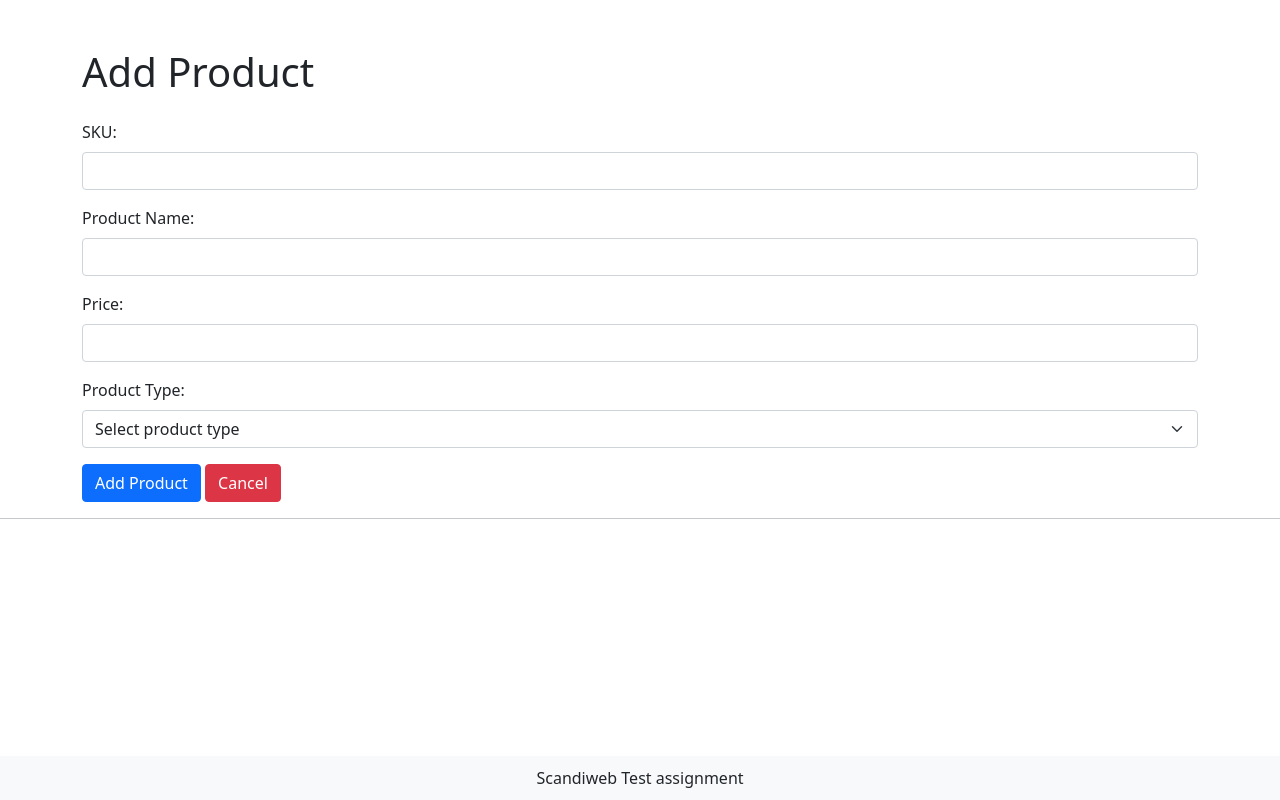
After one commit to hasnamohamed/task, a PHP site: page /task/src/Views/products/add-product.php in a window 1280 px wide. The commit adds this page. Run offline with PHP 8.4, Linux system fonts and the light colour scheme.

Commit message:
add footer and product description

```diff
--- /dev/null
+++ b/assets/css/style.css
@@ -0,0 +1,11 @@
+.footer {
+    background-color: #f8f9fa;
+    padding: 10px 0;
+    position: fixed;
+    bottom: 0;
+    width: 100%;
+    text-align: center;
+}
+.dynamic-field {
+    display: none;
+}
--- a/assets/js/product-attribute.js
+++ b/assets/js/product-attribute.js
@@ -1,19 +1,16 @@
-$(document).ready(function() {
-    $('#product-type').on('change', function() {
+$(document).ready(function () {
+    $('#productType').on('change', function () {
         $('.dynamic-field').hide();
         var selectedType = $(this).val();
         $('#size, #weight, #height, #width, #length').prop('required', false);
 
-        if (selectedType)
+        if (selectedType){
             $('#' + selectedType + '-fields').show();
-
-        if (selectedType == 'dvd')
-            $('#size').prop('required', true);
-         else if (selectedType == 'book')
-            $('#weight').prop('required', true);
-         else if (selectedType == 'furniture')
-            $('#height, #width, #length').prop('required', true);
+            $('.'+ selectedType).prop('required', true);
+            $('#description').text('');
+            $('#description').text('Please provide the '+$(this).find('option:selected').attr('class')+' for this product type '+selectedType);
+        }
 
     });
-    $('#product-type').trigger('change');
+    $('#productType').trigger('change');
 });
--- a/src/Models/ProductManager.php
+++ b/src/Models/ProductManager.php
@@ -1,4 +1,5 @@
 <?php
+
 namespace src\Models;
 
 class ProductManager
--- /dev/null
+++ b/src/Views/products/add-product.php
@@ -0,0 +1,79 @@
+<!DOCTYPE html>
+<html lang="en">
+
+<head>
+    <meta charset="UTF-8">
+    <meta name="viewport" content="width=device-width, initial-scale=1.0">
+    <title>Add Product</title>
+    <link rel="stylesheet" href="/assets/css/style.css">
+    <link href="https://cdn.jsdelivr.net/npm/bootstrap@5.0.2/dist/css/bootstrap.min.css" rel="stylesheet" integrity="sha384-EVSTQN3/azprG1Anm3QDgpJLIm9Nao0Yz1ztcQTwFspd3yD65VohhpuuCOmLASjC" crossorigin="anonymous">
+    <script src="https://code.jquery.com/jquery-3.6.0.min.js"></script>
+    <script src="../../../assets/js/product-attribute.js" defer></script>
+</head>
+
+<body>
+    <div class="container mt-5">
+        <h1 class="mb-4">Add Product</h1>
+        <form id="product-form" action="../../../index.php?action=store" method="POST">
+            <div class="mb-3">
+                <label for="sku" class="form-label">SKU:</label>
+                <input type="text" id="sku" name="sku" class="form-control" required>
+            </div>
+
+            <div class="mb-3">
+                <label for="name" class="form-label">Product Name:</label>
+                <input type="text" id="name" name="name" class="form-control" required>
+            </div>
+
+            <div class="mb-3">
+                <label for="price" class="form-label">Price:</label>
+                <input type="number" id="price" name="price" class="form-control" step="0.01" required>
+            </div>
+
+            <div class="mb-3">
+                <label for="productType" class="form-label">Product Type:</label>
+                <select id="productType" name="attribute" class="form-select" required>
+                    <option value="">Select product type</option>
+                    <option class="size" id="DVD" value="dvd">DVD-disc</option>
+                    <option class="weight" id="Book" value="book">Book</option>
+                    <option class="dimensions in HxWxL" id="Furniture" value="furniture">Furniture</option>
+                </select>
+                <span id="description" ></span>
+            </div>
+            <!-- DVD-disc specific field -->
+            <div id="dvd-fields" class="dynamic-field mb-3">
+                <label for="size" class="form-label">Size (in MB):</label>
+                <input type="number" id="size" name="size" class="dvd form-control" step="0.01">
+            </div>
+
+            <!-- Book specific field -->
+            <div id="book-fields" class="dynamic-field mb-3">
+                <label for="weight" class="form-label">Weight (in Kg):</label>
+                <input type="number" id="weight" name="weight" class="book form-control" step="0.01">
+            </div>
+
+            <!-- Furniture specific fields -->
+            <div id="furniture-fields" class="dynamic-field mb-3">
+                <label for="height" class="form-label">Height (in cm):</label>
+                <input type="number" id="height" name="height" class="furniture form-control" step="0.01">
+                <label for="width" class="form-label">Width (in cm):</label>
+                <input type="number" id="width" name="width" class="furniture form-control" step="0.01">
+                <label for="length" class="form-label">Length (in cm):</label>
+                <input type="number" id="length" name="length" class="furniture form-control" step="0.01">
+            </div>
+
+            <button type="submit" class="btn btn-primary">Add Product</button>
+            <button type="reset" class="btn btn-danger">Cancel</button>
+        </form>
+    </div>
+
+    <!-- Include Bootstrap JavaScript -->
+    <script src="https://cdn.jsdelivr.net/npm/bootstrap@5.0.2/dist/js/bootstrap.bundle.min.js" integrity="sha384-MrcW6ZMFYlzcLA8Nl+NtUVF0sA7MsXsP1UyJoMp4YLEuNSfAP+JcXn/tWtIaxVXM" crossorigin="anonymous"></script>
+    <hr>
+    <footer class="footer">
+        <div class="container ">
+            <p class="mb-0">Scandiweb Test assignment</p>
+        </div>
+    </footer>
+</body>
+</html>
```
Also changed, not shown: src/Controllers/ProductController.php (+4 -3 lines), src/Views/products/create.php (deleted, +0 -77 lines), src/Views/products/index.php (+21 -16 lines).
